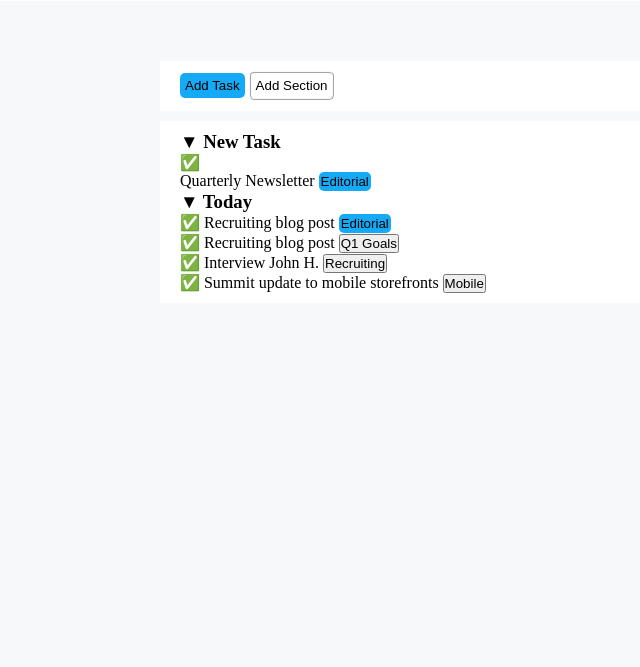
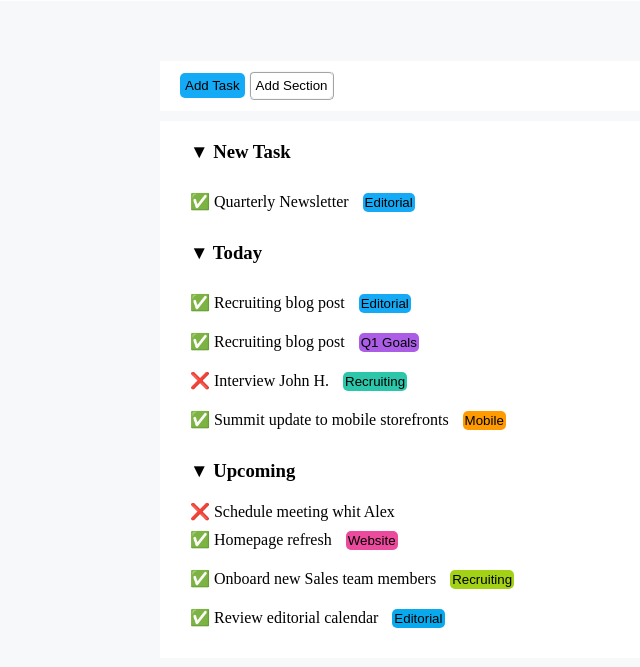
Before and after one commit to EmanuelaCocuzza94/html-css-toboolist, a plain HTML site: page index.html in a window 1280 px wide. Shown: the part 71-738 px from the top of the page, without its empty margins (0-640 px from the left). Drawn offline with Linux system fonts and the light colour scheme.

Commit message:
last push

```diff
--- a/index.css
+++ b/index.css
@@ -50,6 +50,7 @@ body{
 
 .list-title {
     display: inline-block;
+    margin: 10px;
 }
 
 .list-title div {
@@ -58,6 +59,7 @@ body{
 
 .list {
     display: inline-block;
+    margin: 10px;
 }
 
 .bottone-3-editorial {
@@ -66,6 +68,7 @@ body{
     background-color: #14aaf5;
     border-style: none;
     display: inline-block;
+    margin: 10px;
 }
 
 .third-content {
@@ -73,3 +76,57 @@ body{
     padding: 10px 80px 10px 20px;
     margin: 10px;
 }
+
+.bottone-4-editorial{
+    padding: 2px 2px 2px 2px;
+    border-radius: 5px;
+    background-color: #ab5de6;
+    border-style: none;
+    display: inline-block;
+    margin: 10px;
+}
+
+.bottone-5-editorial{
+    padding: 2px 2px 2px 2px;
+    border-radius: 5px;
+    background-color: #2cc6ab;
+    border-style: none;
+    display: inline-block;
+    margin: 10px;
+}
+
+.bottone-6-editorial{
+    padding: 2px 2px 2px 2px;
+    border-radius: 5px;
+    background-color: #ff9b00;
+    border-style: none;
+    display: inline-block;
+    margin: 10px;
+}
+
+.bottone-7-editorial {
+    padding: 2px 2px 2px 2px;
+    border-radius: 5px;
+    background-color: #ec4a9d;
+    border-style: none;
+    display: inline-block;
+    margin: 10px;
+}
+
+.bottone-8-editorial {
+    padding: 2px 2px 2px 2px;
+    border-radius: 5px;
+    background-color: #a3d116;
+    border-style: none;
+    display: inline-block;
+    margin: 10px;
+}
+
+.bottone-9-editorial {
+    padding: 2px 2px 2px 2px;
+    border-radius: 5px;
+    background-color: #09a9ed;
+    border-style: none;
+    display: inline-block;
+    margin: 10px;
+}
--- a/index.html
+++ b/index.html
@@ -24,8 +24,8 @@
             </h3>
             <ul>
                 <li class="list">
-                    <div class="check">&#9989</div>
                     <div class="list-2">
+                        &#9989
                         Quarterly Newsletter
                         <button class="bottone-3-editorial">Editorial</button>
                     </div>
@@ -47,20 +47,50 @@
                     <div class="list-2">
                         &#9989
                         Recruiting blog post
-                        <button class="bottone-3">Q1 Goals</button>
+                        <button class="bottone-4-editorial">Q1 Goals</button>
                     </div>
                     <div class="list-2">
-                        &#9989
+                        &#10060
                         Interview John H.
-                        <button class="bottone-3">Recruiting</button>
+                        <button class="bottone-5-editorial">Recruiting</button>
                     </div>
                     <div class="list-2">
                         &#9989
                         Summit update to mobile storefronts
-                        <button class="bottone-3">Mobile</button>
+                        <button class="bottone-6-editorial">Mobile</button>
                     </div>
                 </li>
             </ul>
+        </ul>
+        <h3 class="list-title">
+            <div class="check">
+                &#9660
+            </div>
+            Upcoming
+        </h3>
+        <ul>
+            <li class="list">
+                <div class="list-2">
+                    &#10060
+                    Schedule meeting whit Alex
+                </div>
+                <div class="list-2">
+                    &#9989
+                    Homepage refresh
+                    <button class="bottone-7-editorial">Website</button>
+                </div>
+                <div class="list-2">
+                    &#9989
+                    Onboard new Sales team members
+                    <button class="bottone-8-editorial">Recruiting</button>
+                </div>
+                <div class="list-2">
+                    &#9989
+                    Review editorial calendar
+                    <button class="bottone-9-editorial">Editorial</button>
+                </div>
+            </li>
+        </ul>
         </div>
 
 
```
